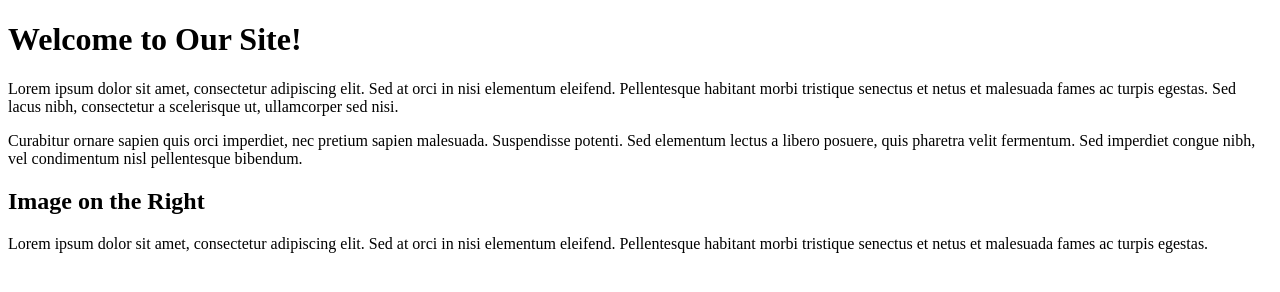
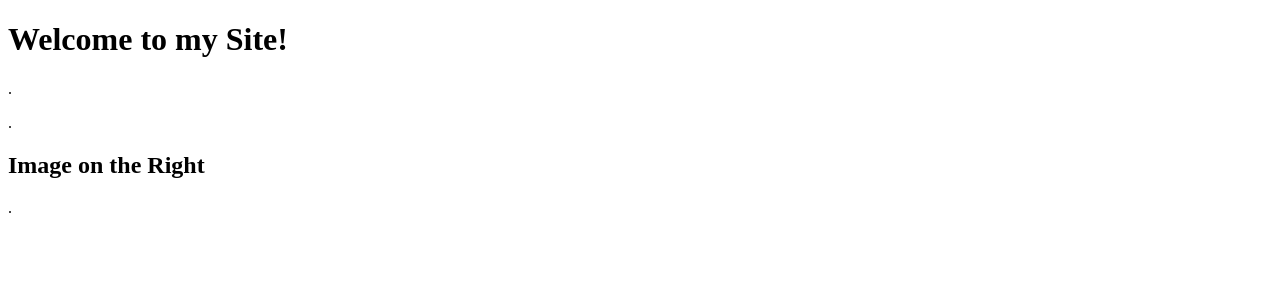
Before and after one commit to LyceeMozart/test-ele, a plain HTML site: page index.html in a window 1280 px wide. Drawn offline with Linux system fonts and the light colour scheme.

Commit message:
Update index.html

```diff
--- a/index.html
+++ b/index.html
@@ -8,13 +8,13 @@
 <body>
   <div class="container">
     <div>
-      <h1>Welcome to Our Site!</h1>
-      <p>Lorem ipsum dolor sit amet, consectetur adipiscing elit. Sed at orci in nisi elementum eleifend. Pellentesque habitant morbi tristique senectus et netus et malesuada fames ac turpis egestas. Sed lacus nibh, consectetur a scelerisque ut, ullamcorper sed nisi.</p>
-      <p>Curabitur ornare sapien quis orci imperdiet, nec pretium sapien malesuada. Suspendisse potenti. Sed elementum lectus a libero posuere, quis pharetra velit fermentum. Sed imperdiet congue nibh, vel condimentum nisl pellentesque bibendum.</p>
+      <h1>Welcome to my Site!</h1>
+      <p>.</p>
+      <p>.</p>
     </div>
     <div class="right-image">
       <h2>Image on the Right</h2>
-      <p>Lorem ipsum dolor sit amet, consectetur adipiscing elit. Sed at orci in nisi elementum eleifend. Pellentesque habitant morbi tristique senectus et netus et malesuada fames ac turpis egestas.</p>
+      <p>.</p>
     </div>
   </div>
 </body>
```
